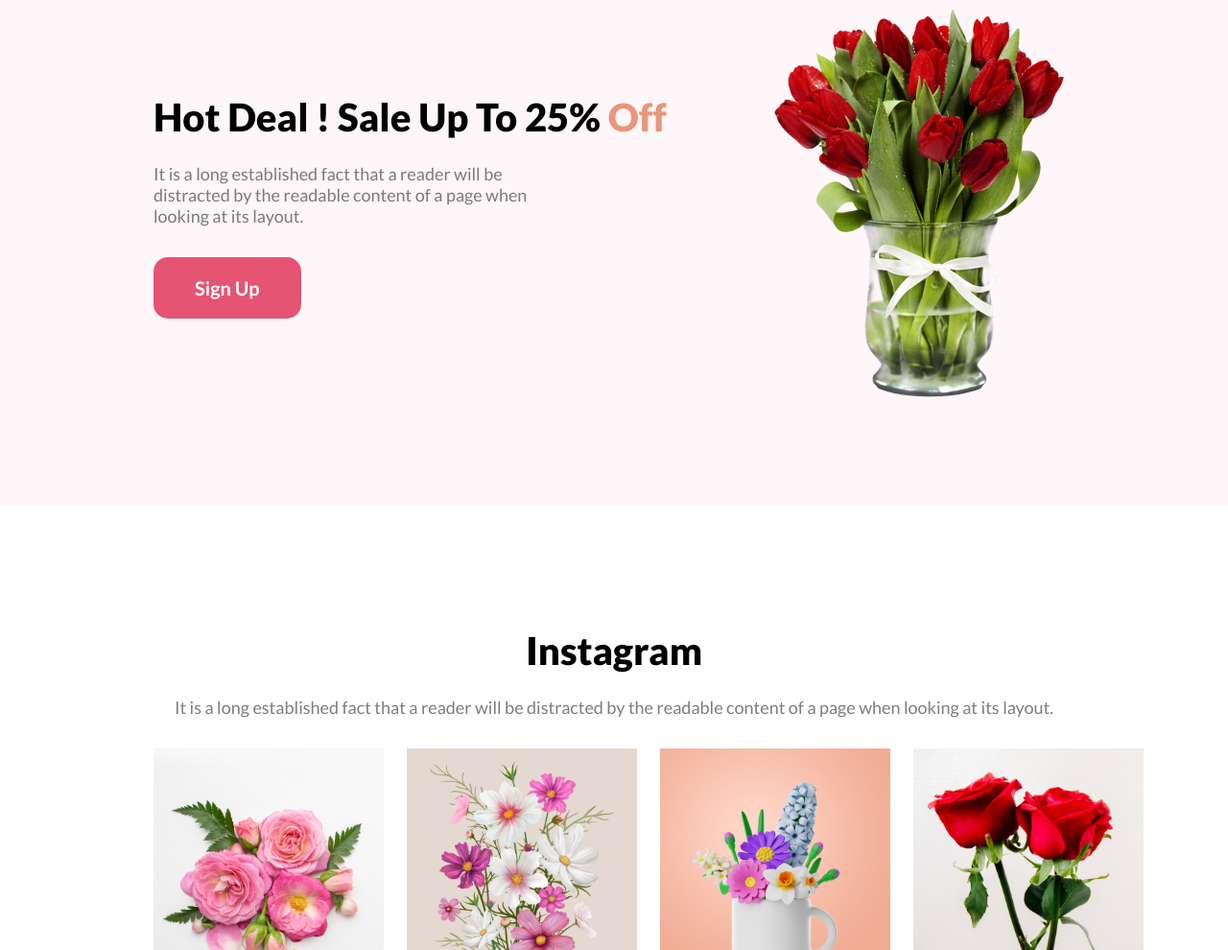
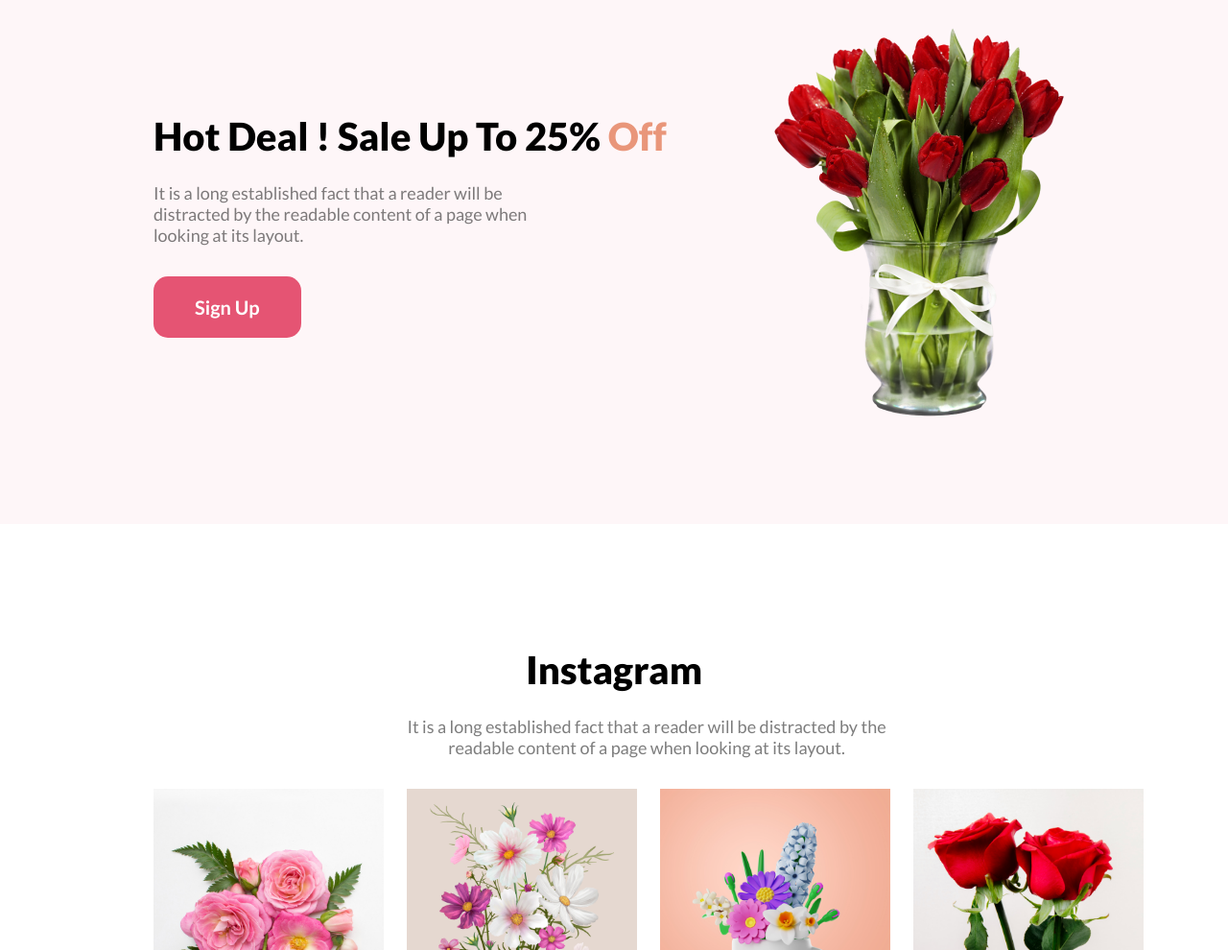
Before and after one commit to Bijoy-karmokar/Flower_Shop_Assignment, a plain HTML site: page index.html in a window 1280 px wide. Shown: the part 1747-2737 px from the top of the page at 96% size. Drawn offline with Linux system fonts and the light colour scheme.

Commit message:
instagram issue

```diff
--- a/style/style.css
+++ b/style/style.css
@@ -70,6 +70,7 @@ button:hover {
   font-size: 18px;
   margin: 20px auto;
   color: rgba(39, 39, 39, 0.6);
+  margin-bottom: 40px;
 }
 
 .flower-parent {
@@ -174,7 +175,10 @@ button:hover {
 .Instagram-text p {
   font-size: 18px;
   color: rgba(39, 39, 39, 0.6);
-  margin: 24px 0 32px 0;
+  width: 55%;
+
+  margin: 24px 0 32px 250px;
+
 
 }
 
```
